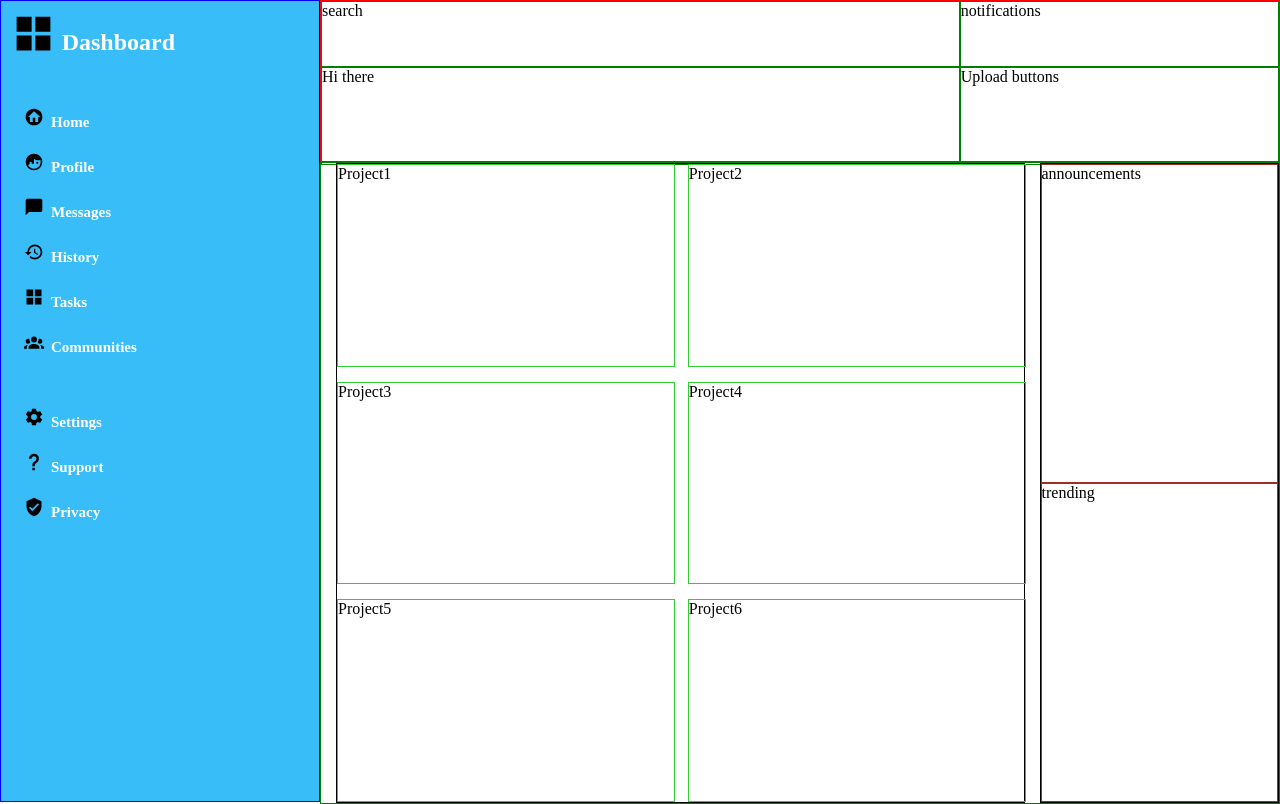
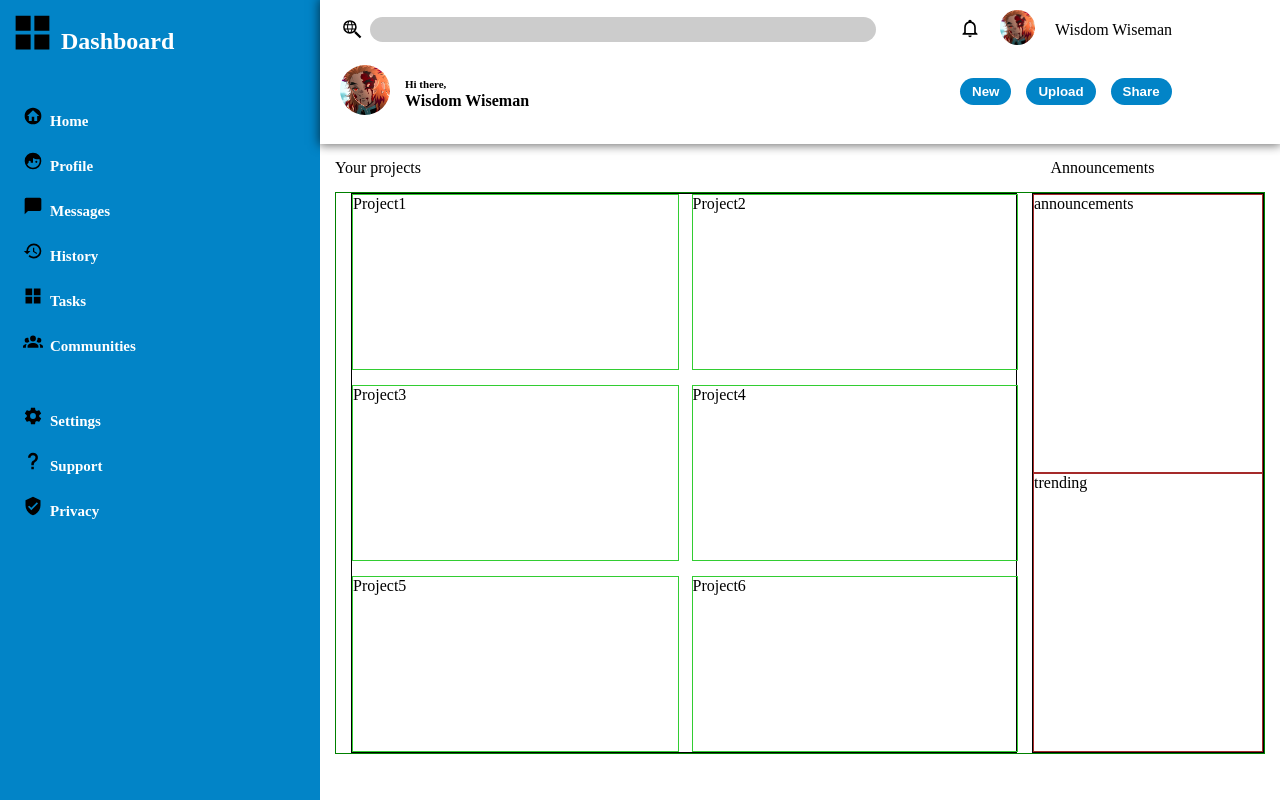
Before and after one commit to wizzidom/admin-dashboard, a plain HTML site: page index.html in a window 1280 px wide. Drawn offline with Linux system fonts and the light colour scheme; a script that the page names is missing.

Commit message:
Sidebar and upperbar creation

```diff
--- a/index.html
+++ b/index.html
@@ -36,18 +36,30 @@
         <div class="content">
             <div class="upperbar">
                 <div class="search">
-                    search
+                  <img src="search-web.svg" width="25px"  alt="">
+                  <input type="text" name="" id="">
                 </div>
                 <div class="notifications">
-                    notifications
+                    <div><img src="bell-outline.svg" width="20px" alt=""></div>
+                    <div><img src="rengoku.jpg" width = "35px" style="border-radius: 100%;" alt=""></div>
+                    <div>Wisdom Wiseman</div>
                 </div>
                 <div class="hi">
-                    Hi there
+                      <div><img src="rengoku.jpg" width = "50px" style="border-radius: 100%;" alt=""></div>
+                    <div><span style="font-size: 11px; font-weight: bold;">Hi there,</span> <br> <span style="font-weight: bold;">Wisdom Wiseman</span></div>
                 </div>
                 <div class="upload">
-                    Upload buttons
+                    <button>New</button>
+                    <button>Upload</button>
+                    <button>Share</button>
                 </div>
 
+            </div>
+            <div class="title-project">
+                <div>
+                    Your projects
+                </div>
+                <div>Announcements</div>
             </div>
             <div class="project-section">
 
--- a/main.css
+++ b/main.css
@@ -12,23 +12,25 @@
     vertical-align: bottom;
 }
 .sidebar{
-    background-color: #38bdf8;
-    border: 1px solid blue;
+    background-color: #0284c7;
+    /* border: 1px solid blue; */
     height: 100vh;
     color: white;
 }
 .upperbar{
-    border: 1px solid red;
-    height: 20vh;
+    /* border: 1px solid red; */
+    height: 18vh;
     display: grid;
     grid-template-columns: 2fr 1fr;
+    box-shadow: rgb(0, 0, 0, 0.6) 0px 0px 10px 1px;
 
 }
 .project-section{
-    height: 80vh;
+    height: 70vh;
     border: 1px solid green;
     display: grid;
     grid-template-columns: 3fr 1fr;
+    margin: 15px;
 }
 .project-section > div{
     border: 1px solid black;
@@ -43,14 +45,15 @@
 .navigation > ul {
     margin: 20px 0px 30px 0px;
 }
-.upperbar > div {
+/* .upperbar > div {
     border: 1px solid green;
-}
+} */
 .search, .notifications{
-    height: 8vh;
+
+    height: 7vhh;
 }
 .hi, .upload{
-    height: 12vh;
+    height: 8vh;
 }
 .project-right{
     display: grid;
@@ -104,6 +107,7 @@ li{
 .projects{
     margin-right: 15px;
     margin-left: 15px;
+
     display: grid;
     grid-template-columns: 1fr 1fr;
     gap: 15px;
@@ -114,3 +118,50 @@ li{
     border: 1px solid limegreen;
 
 }
+.title-project, .title-announce{
+    display: grid;
+    margin: 15px;
+    grid-template-columns: 3fr 0.9fr;
+}
+.search{
+    display : flex;
+    align-items: center;
+    margin-left: 20px;
+
+}
+.search input{
+    margin: 5px;
+    padding: 5px;
+    border-radius: 15px;
+    background: rgb(128, 128, 128, 0.4);
+    width: 80%;
+    border: none;
+}
+.notifications{
+    display: flex;
+    gap: 20px;
+    align-items: center;
+}
+.notifications > div{
+    /* border: 1px solid red; */
+}
+.hi{
+    display: flex;
+    align-items: center;
+    gap: 15px;
+    margin-left: 20px;
+}
+.upload{
+    display: flex;
+    gap: 15px;
+    align-items: center;
+
+}
+.upload > button{
+    padding: 6px 12px 6px 12px;
+    border-radius: 15px;
+    background: #0284c7;
+    color: white;
+    font-weight: bold;
+    border: none;
+}
```
Also changed, not shown: rengoku.jpg (added), search-web.svg (added).
